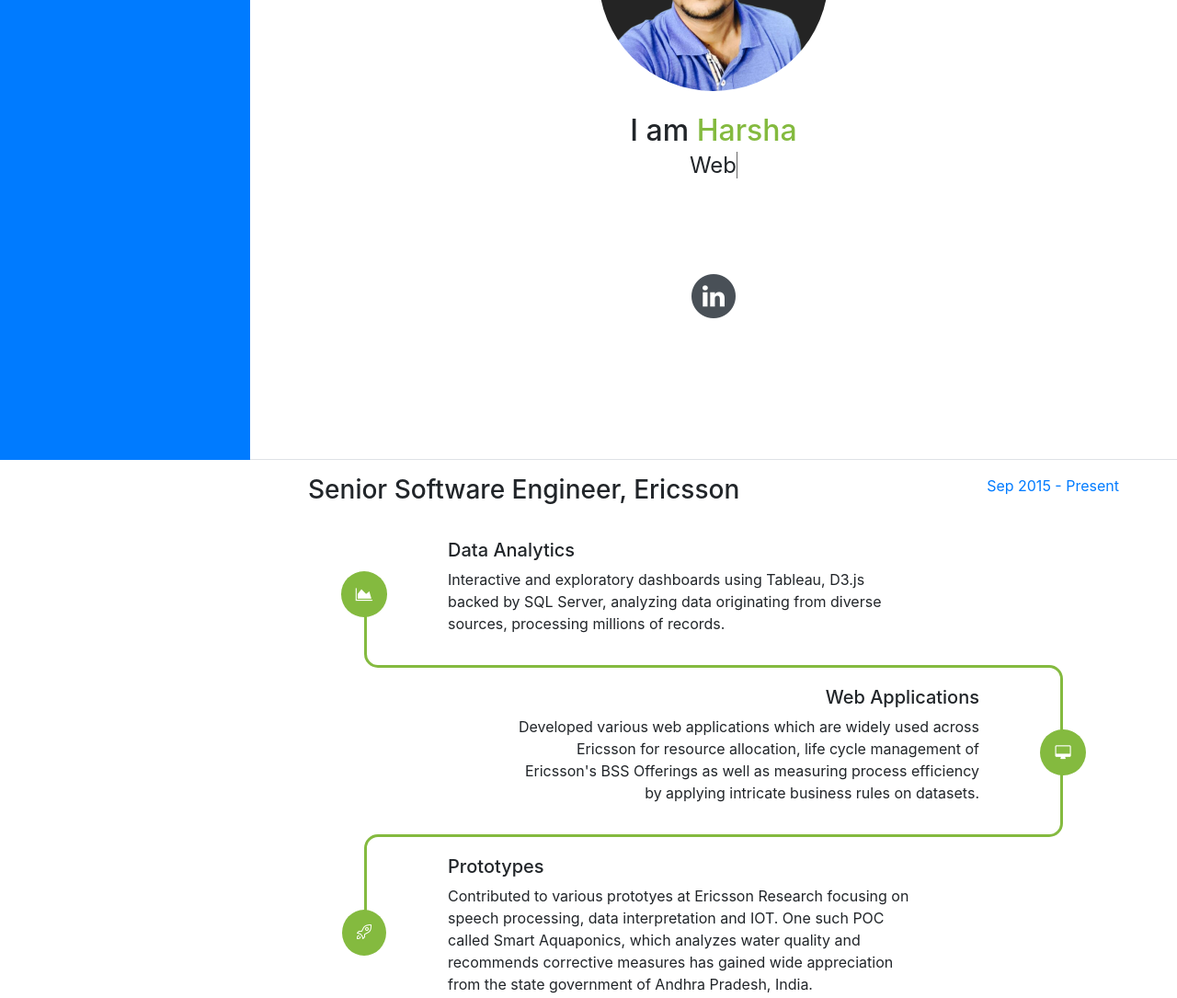
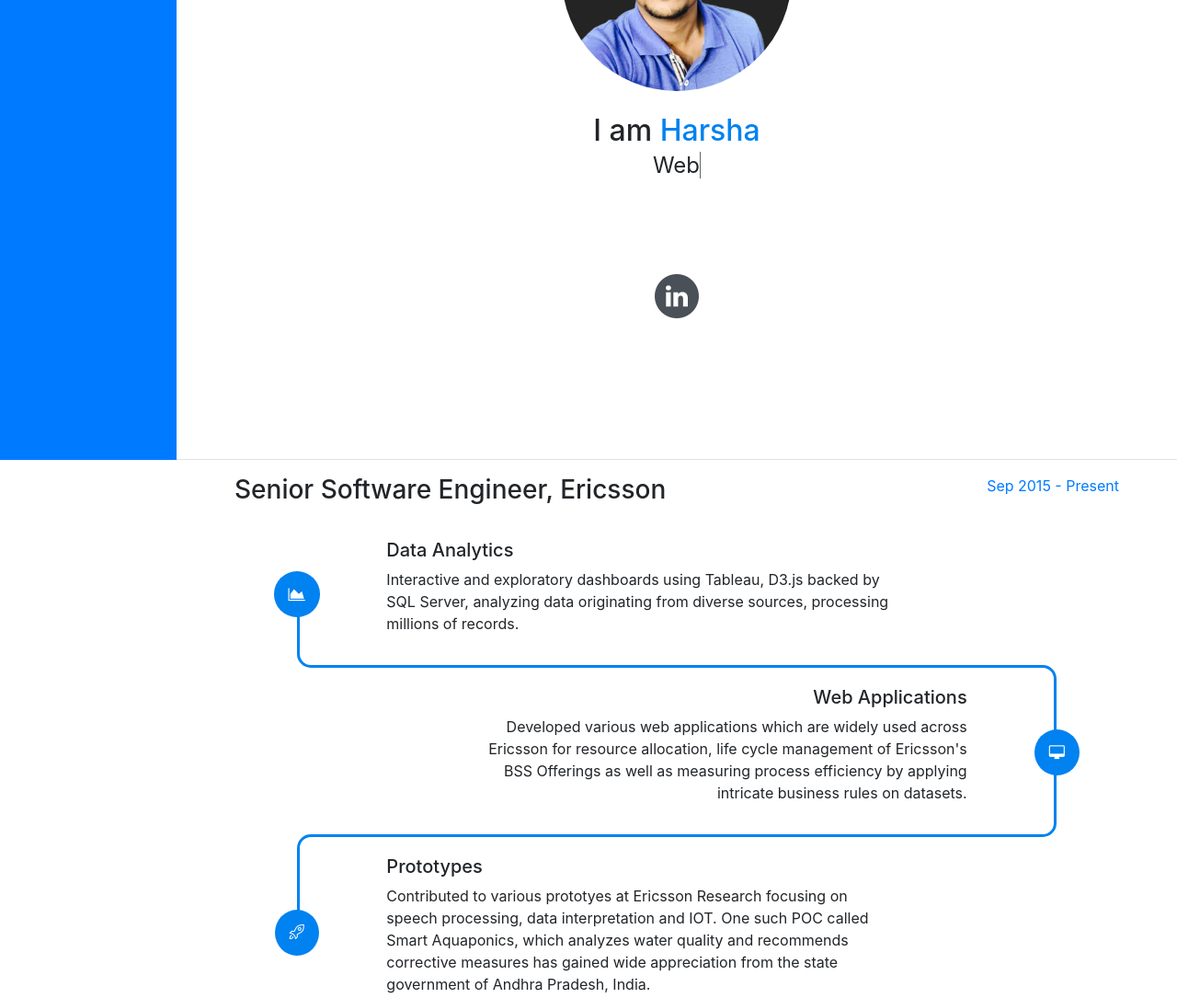
Before and after one commit to harshareddy1993/profile, a website with bundled scripts: page index.html in a window 1280 px wide. Shown: the part 300-1385 px from the top of the page at 92% size. Built offline with nearby package versions, Linux system fonts and the light colour scheme; a web font is replaced by a local one.

Commit message:
Sidebar Changes

```diff
--- a/css/resume.css
+++ b/css/resume.css
@@ -7,7 +7,7 @@
 @media (min-width: 992px) {
   body {
     padding-top: 0;
-    padding-left: 17rem; } }
+    padding-left: 12rem; } }
 
 h1,
 h2,
@@ -71,7 +71,7 @@
     left: 0;
     display: flex;
     flex-direction: column;
-    width: 17rem;
+    width: 12rem;
     height: 100vh; }
     #sideNav .navbar-brand {
       display: flex;
@@ -96,7 +96,7 @@
             display: block; } }
 
 .accent{
-  color:#84ba3f;
+  color:#0082F0;
 }
 
 .timeline-block {
@@ -141,7 +141,7 @@
 .circle {
   padding: 13px 16px;
   border-radius: 50%;
-  background-color: #84ba3f;
+  background-color: #0082F0;
   color: #fff;
   max-height: 50px;
   z-index: 2;
@@ -157,7 +157,7 @@
 .how-it-works.row .col-2::after {
   content: "";
   position: absolute;
-  border-left: 3px solid #84ba3f;
+  border-left: 3px solid #0082F0;
   z-index: 1;
 }
 .how-it-works.row .col-2.bottom::after {
@@ -181,7 +181,7 @@
   height: 40px;
 }
 .timeline hr {
-  border-top: 3px solid #84ba3f;
+  border-top: 3px solid #0082F0;
   margin: 0;
   top: 17px;
   position: relative;
@@ -191,7 +191,7 @@
   overflow: hidden;
 }
 .timeline .corner {
-  border: 3px solid #84ba3f;
+  border: 3px solid #0082F0;
   width: 100%;
   position: relative;
   border-radius: 15px;
--- a/index.html
+++ b/index.html
@@ -288,7 +288,7 @@
       <section class="resume-section p-3 p-lg-5 d-flex flex-column" id="skills">
         <div class="my-auto" style="margin:auto">
           <h2 class="mb-5">
-            <i class="fa fa-code fa-success text-success"></i>
+            <i class="fa fa-code fa-success "></i>
             Skills
           </h2>
 
```
